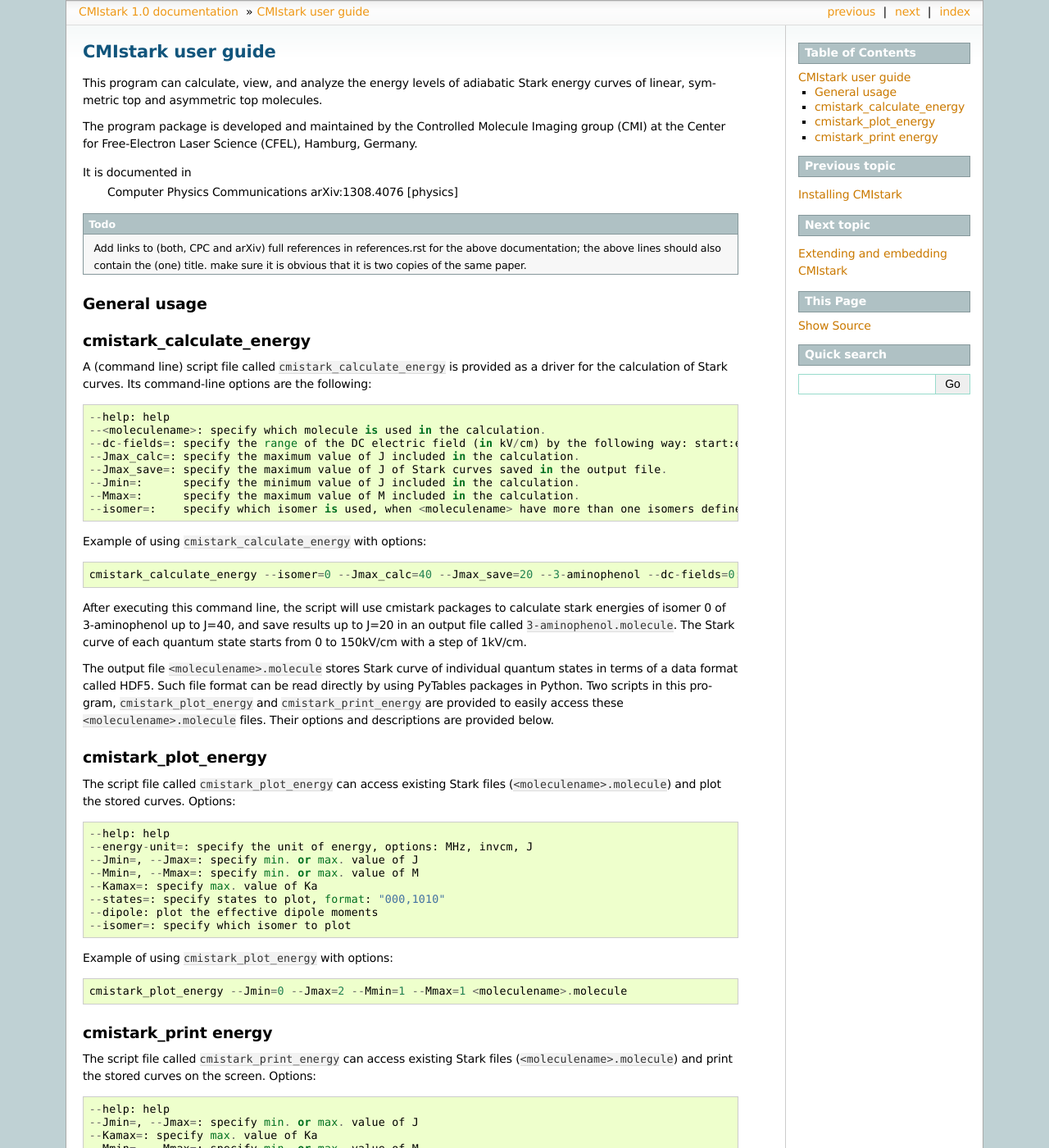
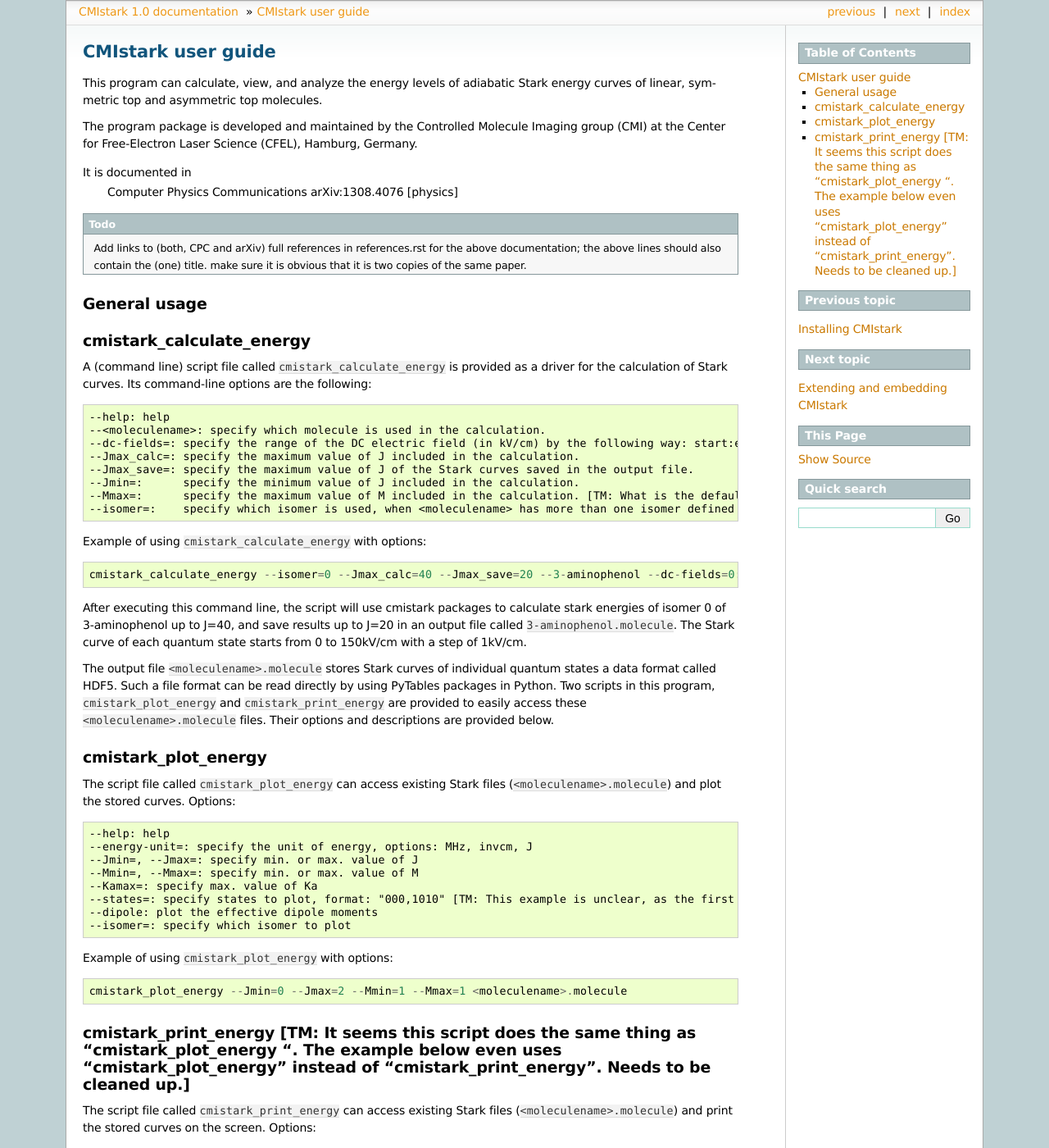
Before and after one commit to CFEL-CMI/cmistark, a Sphinx documentation site: the page built from doc/user-guide.rst, in a window 1280 px wide and 1400 px high. Shown: the whole window at 82% size. Built offline with Sphinx 7.4.7, drawn with Linux system fonts in a browser that asks for light colours.

Commit message:
Minor language changes as well as 3 comments to user-guide.rst (added in format [TM: ... ])

```diff
--- a/doc/user-guide.rst
+++ b/doc/user-guide.rst
@@ -31,10 +31,10 @@
   --<moleculename>: specify which molecule is used in the calculation.
   --dc-fields=: specify the range of the DC electric field (in kV/cm) by the following way: start:end:step, example: --dc-fields=0:150:151.
   --Jmax_calc=: specify the maximum value of J included in the calculation.
-  --Jmax_save=: specify the maximum value of J of Stark curves saved in the output file.
+  --Jmax_save=: specify the maximum value of J of the Stark curves saved in the output file.
   --Jmin=:      specify the minimum value of J included in the calculation.
-  --Mmax=:      specify the maximum value of M included in the calculation.
-  --isomer=:    specify which isomer is used, when <moleculename> have more than one isomers defined in moleculeparameter.py
+  --Mmax=:      specify the maximum value of M included in the calculation. [TM: What is the default?  Jmax_calc?]
+  --isomer=:    specify which isomer is used, when <moleculename> has more than one isomer defined in moleculeparameter.py
 
 Example of using ``cmistark_calculate_energy`` with options::
 
@@ -46,9 +46,9 @@
 Stark curve of each quantum state starts from 0 to 150kV/cm with a step of
 1kV/cm.
 
-The output file ``<moleculename>.molecule`` stores Stark curve of individual
-quantum states in terms of a data format called HDF5. Such file format can be
-read directly by using PyTables packages in Python. Two scripts in this program,
+The output file ``<moleculename>.molecule`` stores Stark curves of individual
+quantum states a data format called HDF5. Such a file format can be read directly
+by using PyTables packages in Python. Two scripts in this program,
 ``cmistark_plot_energy`` and ``cmistark_print_energy`` are provided to easily
 access these ``<moleculename>.molecule`` files. Their options and descriptions
 are provided below.
@@ -64,7 +64,7 @@
   --Jmin=, --Jmax=: specify min. or max. value of J
   --Mmin=, --Mmax=: specify min. or max. value of M
   --Kamax=: specify max. value of Ka
-  --states=: specify states to plot, format: "000,1010"
+  --states=: specify states to plot, format: "000,1010" [TM: This example is unclear, as the first number has 3 values, and the 2nd 4.  Should the first number have been 0000?]
   --dipole: plot the effective dipole moments
   --isomer=: specify which isomer to plot
 
@@ -73,7 +73,7 @@
     cmistark_plot_energy --Jmin=0 --Jmax=2 --Mmin=1 --Mmax=1 <moleculename>.molecule
 
 
-cmistark_print energy
+cmistark_print_energy [TM: It seems this script does the same thing as "cmistark_plot_energy ".  The example below even uses "cmistark_plot_energy" instead of "cmistark_print_energy".  Needs to be cleaned up.]
 ---------------------
 
 The script file called ``cmistark_print_energy`` can access existing Stark files
```
